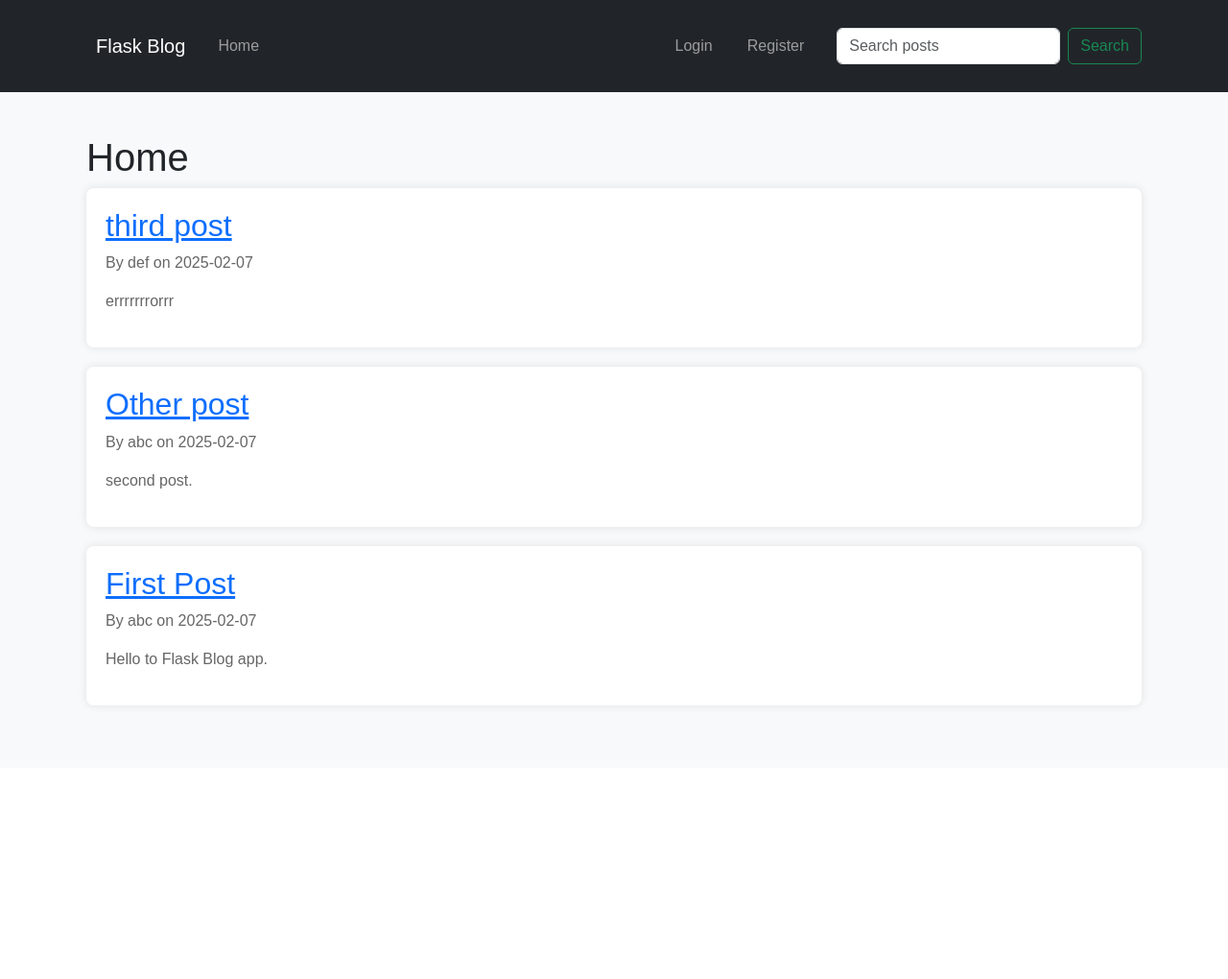
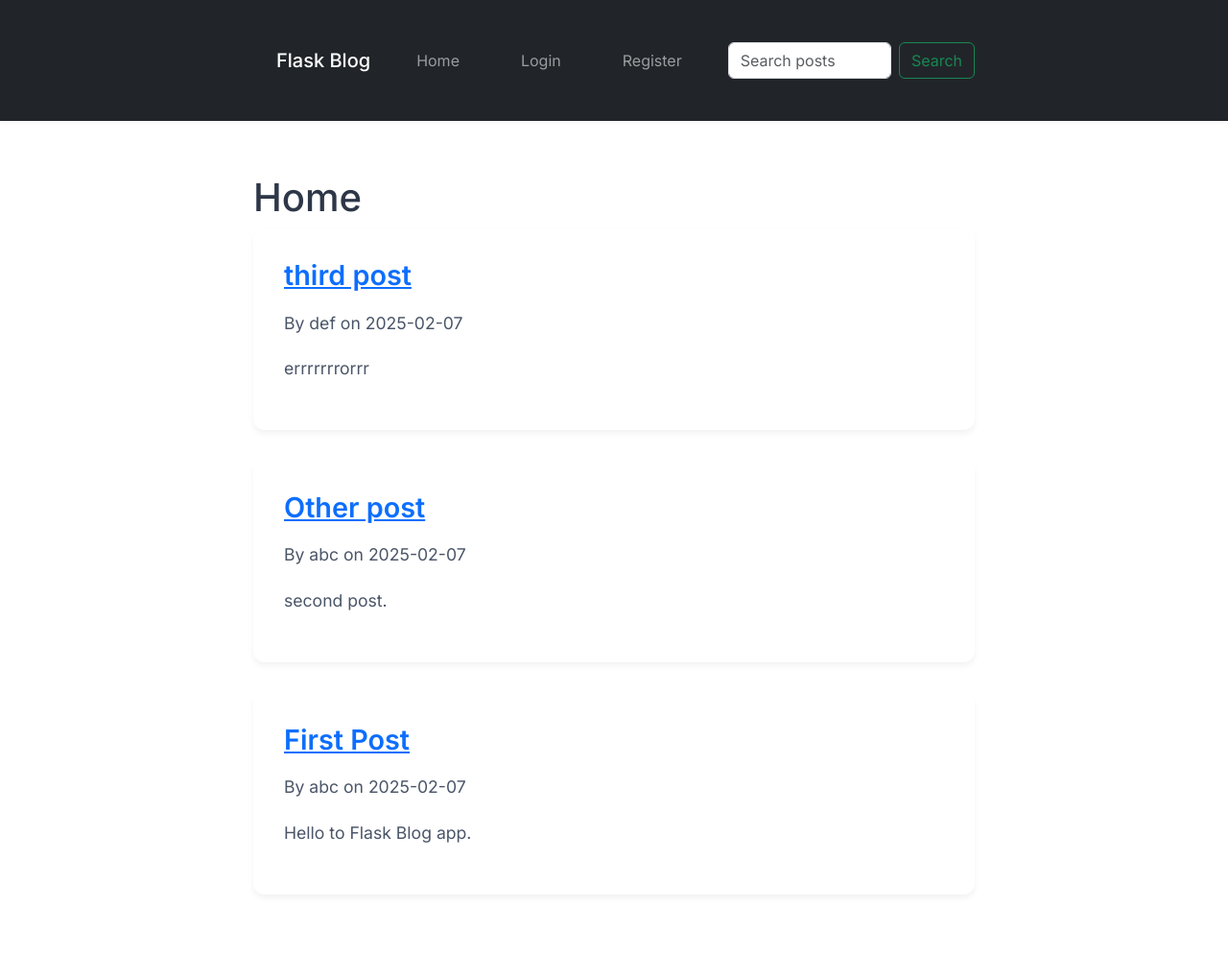
Before and after one commit to Manya305/my_flask_blog, a Flask app: page / in a window 1280 px wide. Shown: the whole page at 96% size. Before the commit the page ends 738 px from the top, so only its background shows below. Run offline with Flask 3, Linux system fonts and the light colour scheme; data comes from the database, SQL or seed files in the repository.

Commit message:
worked on the styles

```diff
--- a/app/static/styles.css
+++ b/app/static/styles.css
@@ -1,86 +1,96 @@
 body {
-    font-family: Arial, sans-serif;
+    font-family: 'Inter', -apple-system, BlinkMacSystemFont, sans-serif;
     margin: 0;
     padding: 0;
-    background-color: #f4f4f4;
+    line-height: 1.8;
+    color: #2d3748;
+    display: flex;
+    flex-direction: column;
+    min-height: 100vh;
+    background-color: #ffffff;
 }
 
 nav {
-    background-color: #333;
-    color: white;
-    padding: 10px;
+    background-color: #ffffff;
+    color: #2d3748;
+    padding: 1.2rem;
     text-align: center;
+    box-shadow: 0 2px 4px rgba(0, 0, 0, 0.04);
 }
 
 nav a {
-    color: white;
-    margin: 0 10px;
+    color: #2d3748;
+    margin: 0 1.5rem;
+    text-decoration: none;
+    font-weight: 500;
+    transition: color 0.2s ease;
+}
+
+nav a:hover {
+    color: #4a90e2;
     text-decoration: none;
 }
 
-nav a:hover {
-    text-decoration: underline;
-}
-
 .container {
-    padding: 20px;
+    max-width: 800px;
+    margin: 0 auto;
+    padding: 2rem 1.5rem;
 }
 
 .post {
-    background-color: white;
-    padding: 15px;
-    margin-bottom: 10px;
-    border-radius: 5px;
-    box-shadow: 0 0 10px rgba(0, 0, 0, 0.1);
+    background-color: #ffffff;
+    padding: 2rem;
+    margin-bottom: 2rem;
+    border-radius: 12px;
+    box-shadow: 0 4px 6px rgba(0, 0, 0, 0.05);
+    transition: transform 0.2s ease;
+}
+
+.post:hover {
+    transform: translateY(-2px);
+}
+
+.post h2 {
+    color: #1a202c;
+    font-size: 1.8rem;
+    margin-bottom: 1rem;
+    font-weight: 600;
+}
+
+.post p {
+    color: #4a5568;
+    font-size: 1.1rem;
+    line-height: 1.8;
 }
 
 .alert {
-    padding: 10px;
-    margin-bottom: 10px;
-    border-radius: 5px;
+    padding: 1rem;
+    margin-bottom: 1.5rem;
+    border-radius: 8px;
+    border: none;
 }
 
 .alert-success {
-    background-color: #d4edda;
-    color: #155724;
+    background-color: #e6f6ef;
+    color: #047857;
 }
 
 .alert-danger {
-    background-color: #f8d7da;
-    color: #721c24;
-}
-
-/* Custom styles */
-body {
-    background-color: #f8f9fa;
-}
-
-.navbar {
-    margin-bottom: 20px;
-}
-
-.post {
-    background-color: white;
-    padding: 20px;
-    margin-bottom: 20px;
-    border-radius: 8px;
-    box-shadow: 0 0 10px rgba(0, 0, 0, 0.1);
-}
-
-.post h2 {
-    color: #333;
-}
-
-.post p {
-    color: #666;
+    background-color: #fee2e2;
+    color: #dc2626;
 }
 
 .btn-primary {
-    background-color: #007bff;
-    border-color: #007bff;
+    background-color: #4a90e2;
+    border: none;
+    padding: 0.8rem 1.5rem;
+    border-radius: 6px;
+    font-weight: 500;
+    transition: all 0.2s ease;
 }
 
 .btn-primary:hover {
-    background-color: #0056b3;
-    border-color: #0056b3;
+    background-color: #357abd;
+    transform: translateY(-1px);
+    box-shadow: 0 4px 6px rgba(0, 0, 0, 0.1);
 }
--- a/app/templates/base.html
+++ b/app/templates/base.html
@@ -8,6 +8,7 @@
     <link href="https://cdn.jsdelivr.net/npm/bootstrap@5.3.0/dist/css/bootstrap.min.css" rel="stylesheet">
     <!-- Custom CSS -->
     <link rel="stylesheet" href="{{ url_for('static', filename='styles.css') }}">
+    <link href="https://fonts.googleapis.com/css2?family=Inter:wght@400;500;600&display=swap" rel="stylesheet">
 </head>
 <body>
     <nav class="navbar navbar-expand-lg navbar-dark bg-dark">
```
